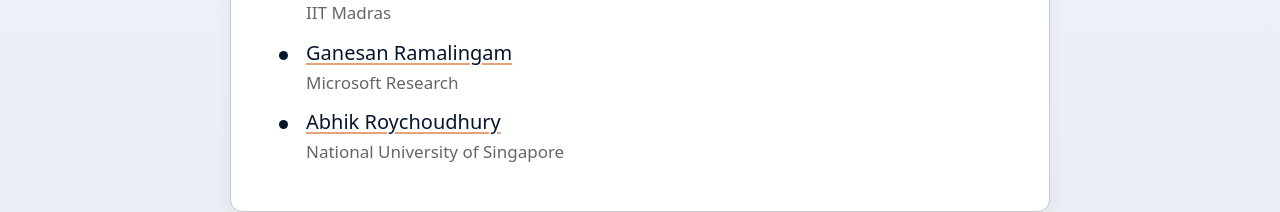
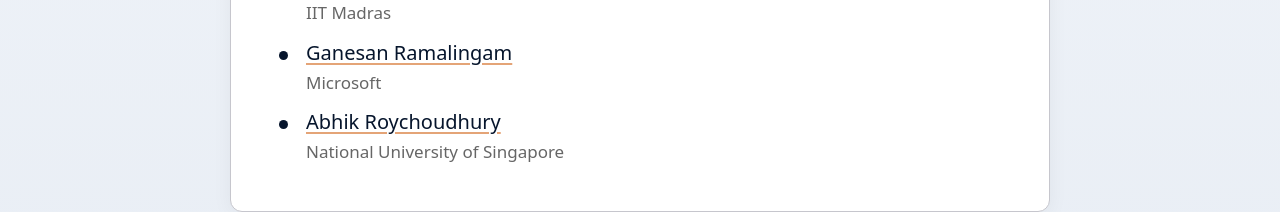
Before and after one commit to RajivDalal/RHPL, a React (Vite) app in the folder rhpl-web/: page /organizers in a window 1280 px wide. Shown: the part 1088-1300 px from the top of the page. Built offline with nearby package versions, Linux system fonts and the light colour scheme; a web font is replaced by a local one.

Commit message:
Updated Rama affiliation

```diff
--- a/rhpl-web/src/pages/organizers.jsx
+++ b/rhpl-web/src/pages/organizers.jsx
@@ -49,7 +49,7 @@ const organizers = [
   { name: "Uday Khedker", affiliation: "IIT Bombay", href: "https://www.cse.iitb.ac.in/~uday/" },
   { name: "Kumar Madhukar", affiliation: "IIT Delhi", href: "https://kumarmadhukar.github.io/" },
   { name: "Kartik Nagar", affiliation: "IIT Madras", href: "https://kartiknagar.github.io/" },
-  { name: "Ganesan Ramalingam", affiliation: "Microsoft Research", href: "https://www.microsoft.com/en-us/research/people/grama/" },
+  { name: "Ganesan Ramalingam", affiliation: "Microsoft", href: "https://www.microsoft.com/en-us/research/people/grama/" },
   { name: "Abhik Roychoudhury", affiliation: "National University of Singapore", href: "https://abhikrc.com/" },
 ];
 
```
